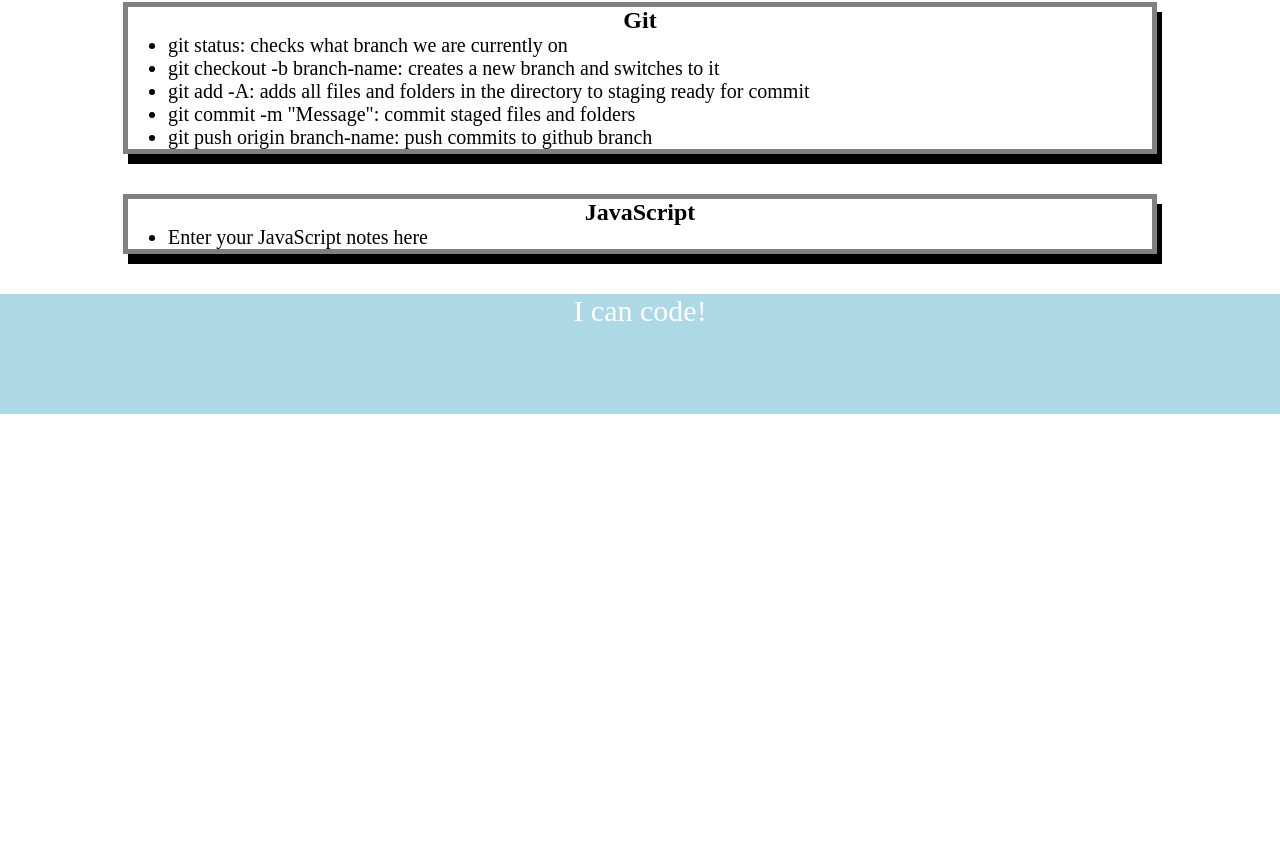
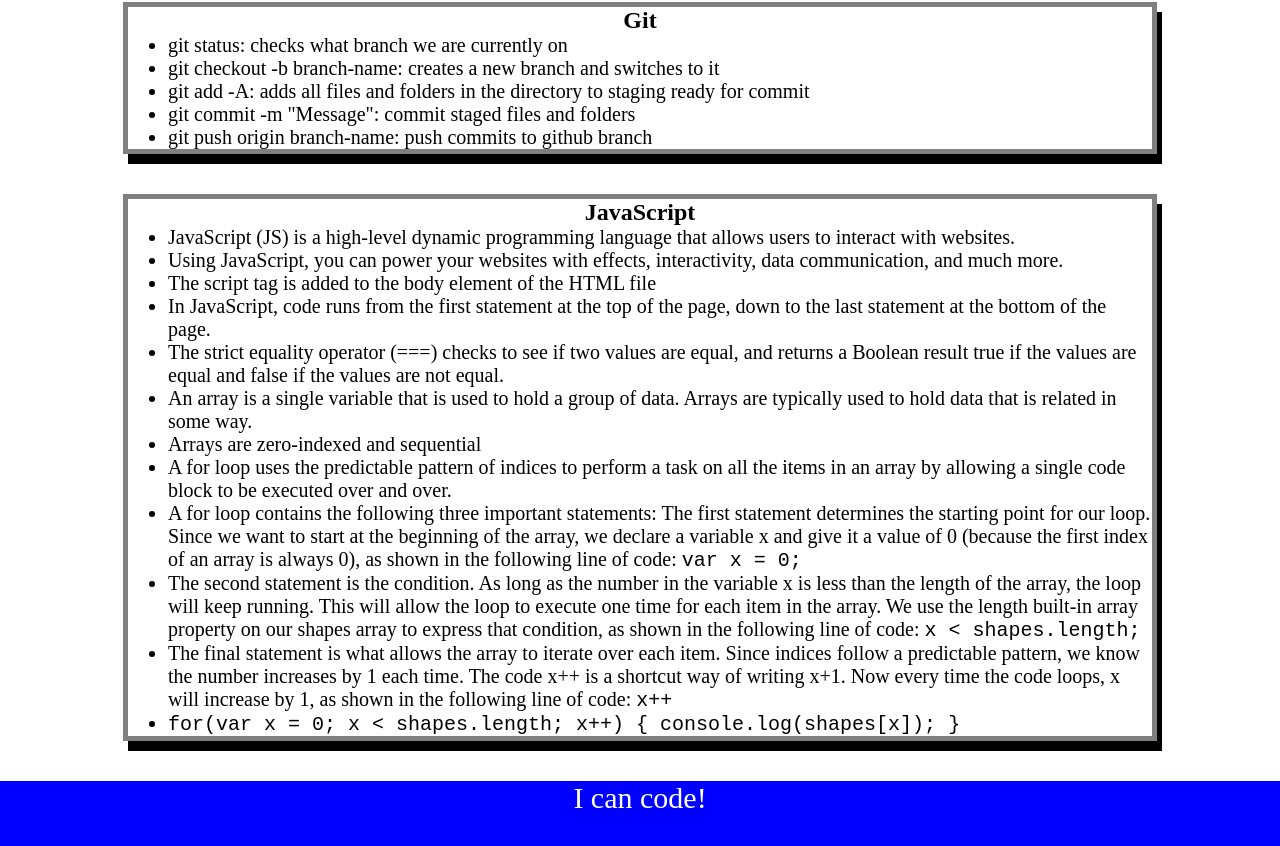
Before and after one commit to ksencherey/prework-study-guide, a plain HTML site: page index.html in a window 1280 px wide. Shown: the part 450-1296 px from the top of the page. Before the commit the page ends 864 px from the top, so only its background shows below. Drawn offline with Linux system fonts and the light colour scheme.

Commit message:
Javascript for loop added

```diff
--- /dev/null
+++ b/assets/script.js
@@ -0,0 +1,26 @@
+var topics = ["HTML", "CSS", "Git", "JavaScript"];
+
+for (var x = 0; x < topics.length; x++) {
+  console.log(topics[x]);
+}
+
+/*
+var topic = "HTML";
+
+if (topic === "HTML") {
+  console.log("Let's study HTML!");
+} else if (topic === "CSS") {
+  console.log("Let's study CSS!");
+} else if (topic === "Git") {
+  console.log("Let's study Git!");
+} else if (topic === "JavaScript") {
+  console.log("Let's study JavaScript!");
+} else {
+  console.log("Please try again!");
+}
+
+var shapes = ["triangle", "square", "pentagon", "circle"];
+for (var x = 0; x < shapes.length; x++) {
+  console.log(shapes[x]);
+}
+*/
--- a/assets/style.css
+++ b/assets/style.css
@@ -7,7 +7,7 @@ header,
 footer {
   width: 100%;
   height: 120px;
-  background-color: lightblue;
+  background-color: blue;
   color: white;
 }
 
--- a/index.html
+++ b/index.html
@@ -14,6 +14,7 @@
         src="./assets/bowtie-cat.png"
         alt="Profile image of cat wearing a bow tie."
       />
+      <h2>✨ Open the Console to See What's Happening ✨</h2>
     </header>
     <main>
       <section class="card" id="html-section">
@@ -60,7 +61,57 @@
       <section class="card" id="javascript-section">
         <h2>JavaScript</h2>
         <ul>
-          <li>Enter your JavaScript notes here</li>
+          <li>
+            JavaScript (JS) is a high-level dynamic programming language that
+            allows users to interact with websites.
+          </li>
+          <li>
+            Using JavaScript, you can power your websites with effects,
+            interactivity, data communication, and much more.
+          </li>
+          <li>The script tag is added to the body element of the HTML file</li>
+          <li>
+            In JavaScript, code runs from the first statement at the top of the
+            page, down to the last statement at the bottom of the page.
+          </li>
+          <li>
+            The strict equality operator (===) checks to see if two values are
+            equal, and returns a Boolean result true if the values are equal and
+            false if the values are not equal.
+          </li>
+          <li>
+            An array is a single variable that is used to hold a group of data.
+            Arrays are typically used to hold data that is related in some way.
+          </li>
+          <li>Arrays are zero-indexed and sequential</li>
+          <li>
+            A for loop uses the predictable pattern of indices to perform a task
+            on all the items in an array by allowing a single code block to be
+            executed over and over.
+          </li>
+          <li>
+            A for loop contains the following three important statements: The
+            first statement determines the starting point for our loop. Since we
+            want to start at the beginning of the array, we declare a variable x
+            and give it a value of 0 (because the first index of an array is
+            always 0), as shown in the following line of code: <code>var x = 0;</code>
+            <li>The
+            second statement is the condition. As long as the number in the
+            variable x is less than the length of the array, the loop will keep
+            running. This will allow the loop to execute one time for each item
+            in the array. We use the length built-in array property on our
+            shapes array to express that condition, as shown in the following
+            line of code: <code>x < shapes.length;</code></li>
+            <li> The final statement is what allows
+            the array to iterate over each item. Since indices follow a
+            predictable pattern, we know the number increases by 1 each time.
+            The code x++ is a shortcut way of writing x+1. Now every time the
+            code loops, x will increase by 1, as shown in the following line of
+            code: <code>x++</code></li>
+          <li><code>for(var x = 0; x < shapes.length; x++) {
+              console.log(shapes[x]);
+                }</code></li>
+          </li>
         </ul>
       </section>
     </main>
@@ -68,5 +119,6 @@
     <footer>
       <p>I can code!</p>
     </footer>
+    <script src="./assets/script.js"></script>
   </body>
 </html>
```
